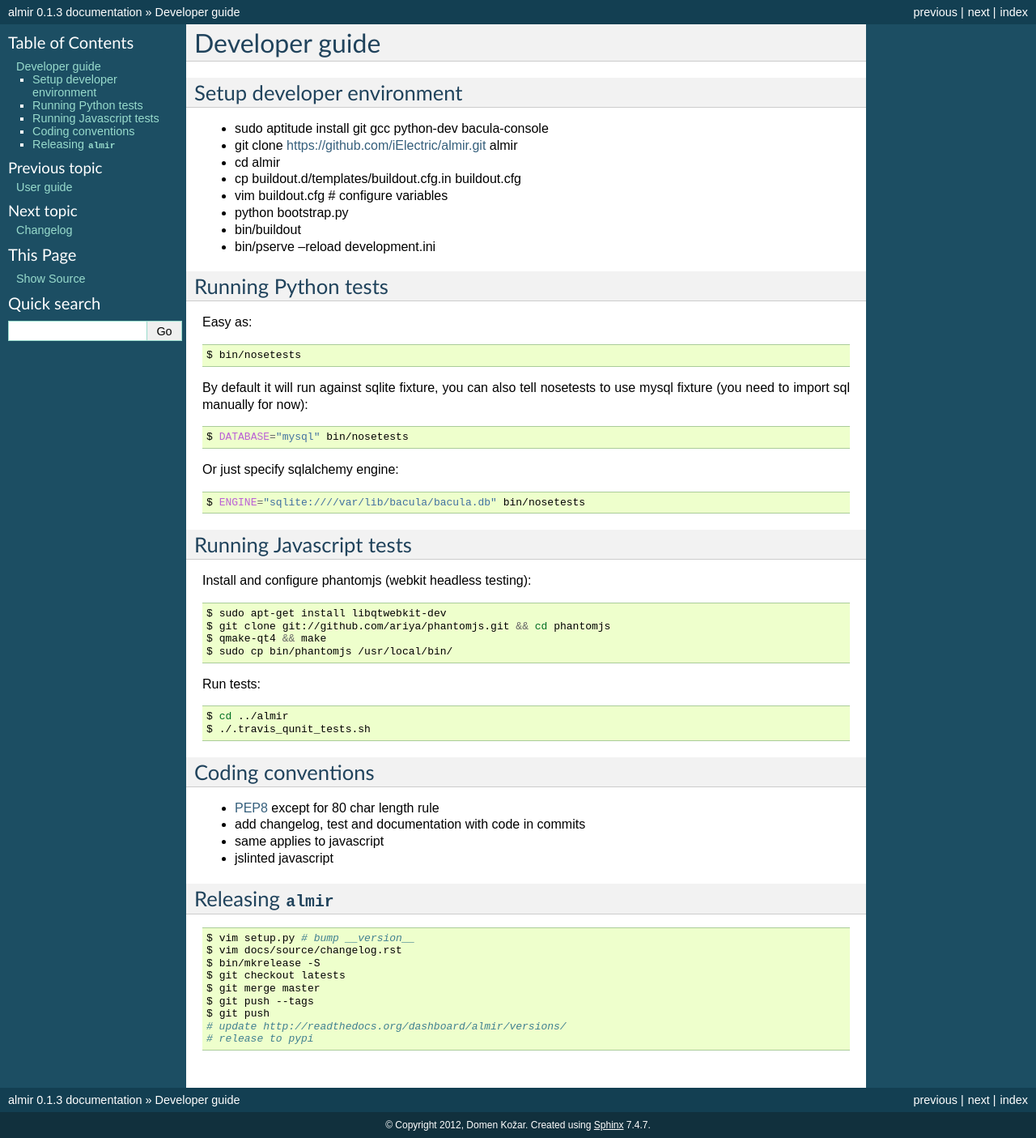
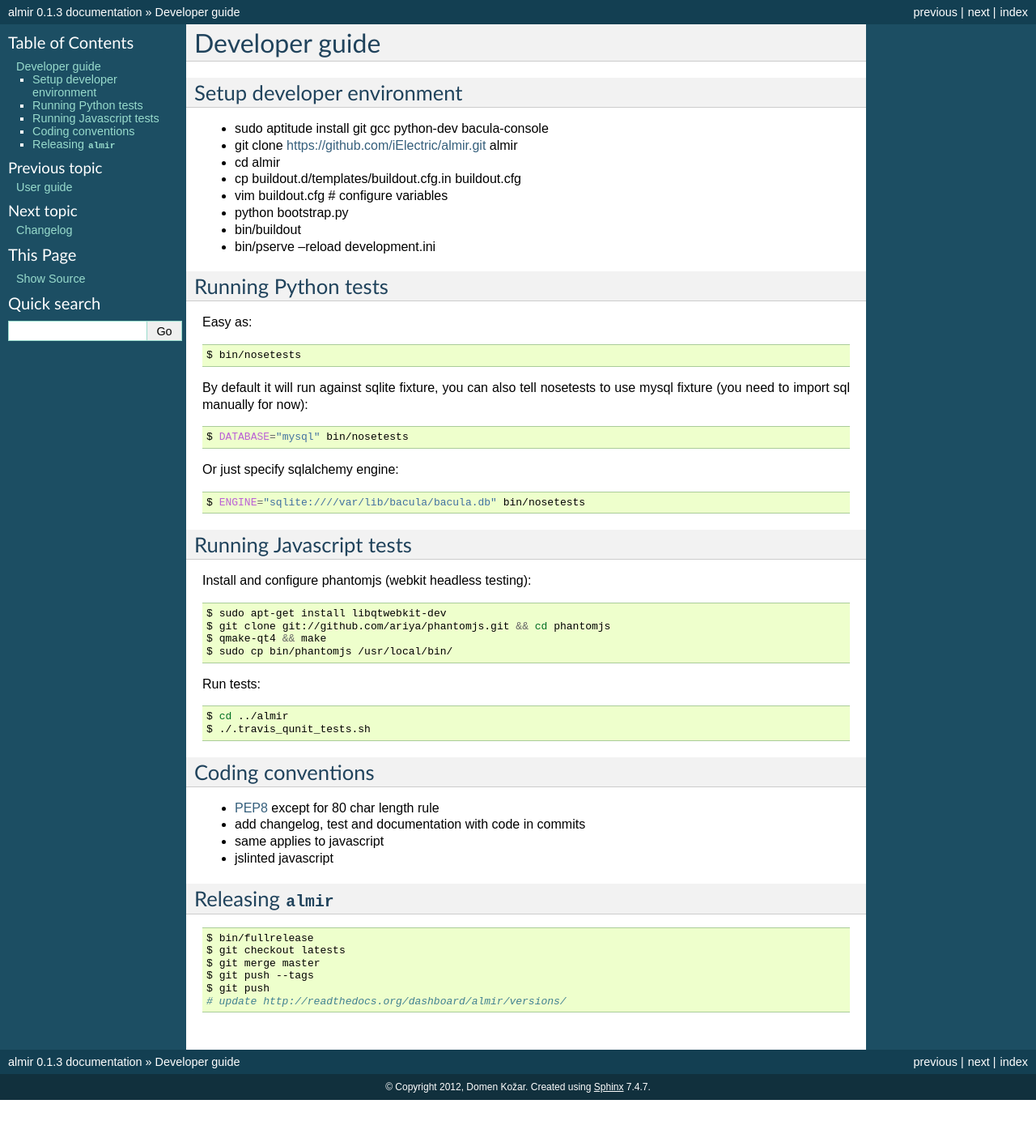
Before and after one commit to domenkozar/almir, a Sphinx documentation site: the page built from docs/source/developer.rst, in a window 1280 px wide. Shown: the whole page at 81% size. Built offline with Sphinx 7.4.7, drawn with Linux system fonts in a browser that asks for light colours; after the commit the page ends 1358 px from its top, so only the background shows below that.

Commit message:
start using zest.releaser

```diff
--- a/docs/source/developer.rst
+++ b/docs/source/developer.rst
@@ -62,12 +62,9 @@ Releasing :mod:`almir`
 
 ::
 
-    $ vim setup.py # bump __version__
-    $ vim docs/source/changelog.rst
-    $ bin/mkrelease -S
+    $ bin/fullrelease
     $ git checkout latests
     $ git merge master
     $ git push --tags
     $ git push
     # update http://readthedocs.org/dashboard/almir/versions/
-    # release to pypi
--- a/setup.py
+++ b/setup.py
@@ -74,7 +74,7 @@ setup(name='almir',
           'develop': [
               'bpython',
               'z3c.checkversions [buildout]',
-              'jarn.mkrelease',
+              'zest.releaser',
               'waitress',
               'pyramid_debugtoolbar',
               'Sphinx',
```
